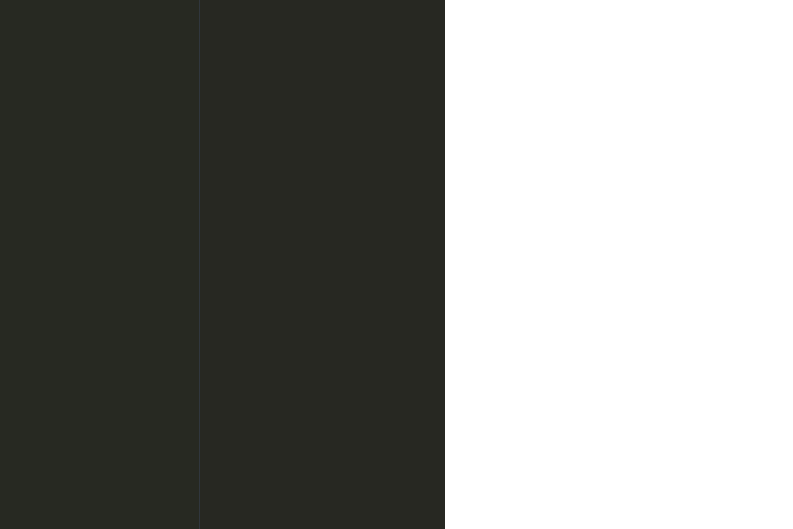
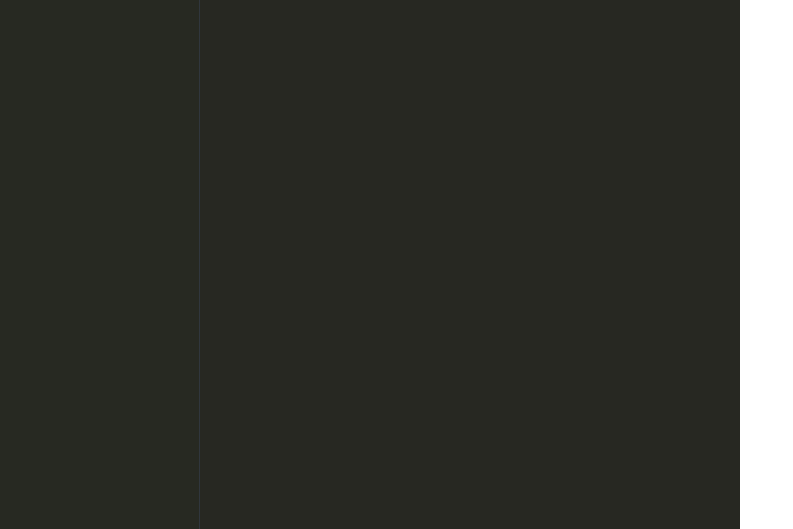
Before and after one commit to tomaswrobel/npm-playground, a website built with Parcel: page index.html in a window 1280 px wide. Shown: the part 271-800 px from the top of the page, without its empty margins (0-793 px from the left). Built offline with nearby package versions, Linux system fonts and the light colour scheme.

Commit message:
Improving line-numbers II.

```diff
--- a/src/assets/style.css
+++ b/src/assets/style.css
@@ -2,7 +2,7 @@ body {
     display: grid;
     grid-template-areas: "file-explorer tabs preview" "file-explorer editor preview";
     grid-template-rows: auto 1fr;
-    grid-template-columns: 200px auto 1fr 1fr;
+    grid-template-columns: 200px 1fr 1fr;
     width: 100vw;
     height: 100vh;
     margin: 0;
```
